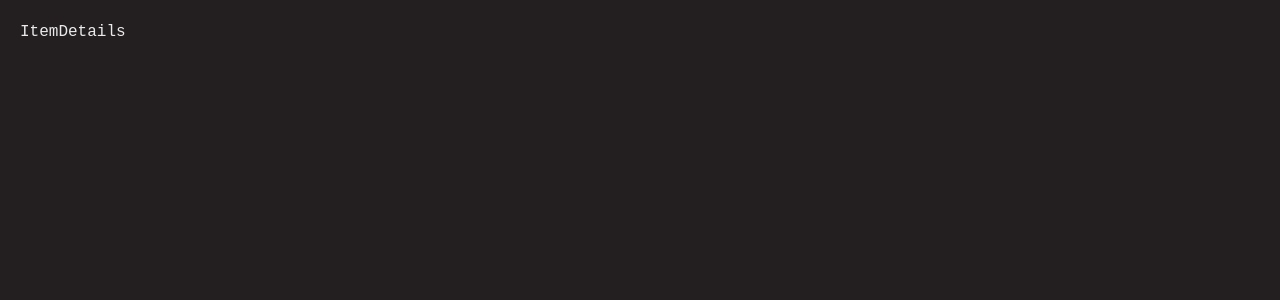
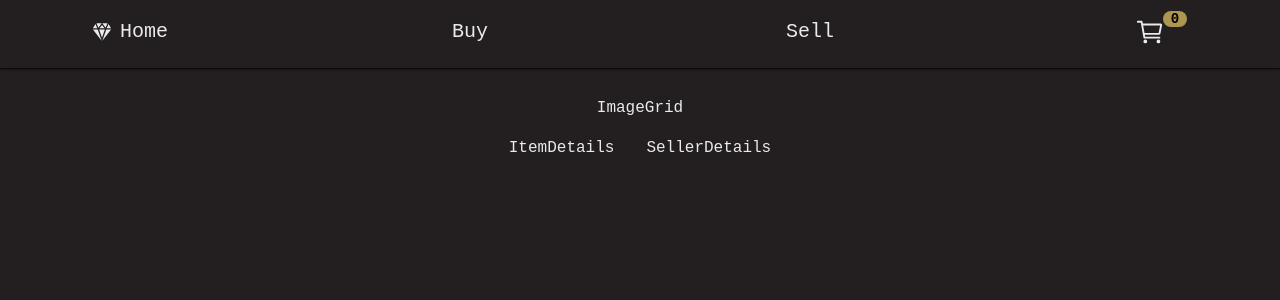
Before and after one commit to vipul-khedekar/top-1percent-exchange_buysell, a React (Vite) app: page /store/item/1 in a window 1280 px wide. Shown: the top 300 px of the page. Built offline with nearby package versions, Linux system fonts and the light colour scheme.

Commit message:
Created: Seperated page sections into its own components and passes params so that make use of the id for fetching details.

```diff
--- /dev/null
+++ b/src/components/ImageGrid.tsx
@@ -0,0 +1,5 @@
+function ImageGrid() {
+  return <div>ImageGrid</div>;
+}
+
+export default ImageGrid;
--- /dev/null
+++ b/src/components/ItemGrid.tsx
@@ -0,0 +1,5 @@
+function ItemDetails() {
+  return <div>ItemDetails</div>;
+}
+
+export default ItemDetails;
--- /dev/null
+++ b/src/components/SellerDetails.tsx
@@ -0,0 +1,5 @@
+function SellerDetails() {
+  return <div>SellerDetails</div>;
+}
+
+export default SellerDetails;
--- a/src/pages/ItemDetails.tsx
+++ b/src/pages/ItemDetails.tsx
@@ -1,5 +1,27 @@
+import { useParams } from "react-router-dom";
+
+import Navbar from "../components/Navbar";
+import ImageGrid from "../components/ImageGrid";
+import ItemGrid from "../components/ItemGrid";
+import SellerDetails from "../components/SellerDetails";
+
 function ItemDetails() {
-  return <div>ItemDetails</div>;
+  const params = useParams();
+
+  return (
+    <div>
+      <Navbar />
+
+      <section className="flex flex-col justify-start items-center gap-4 mt-24">
+        <ImageGrid key={params.id} id={params.id} />
+
+        <div className="flex justify-between items-start gap-8">
+          <ItemGrid key={params.id} id={params.id} />
+          <SellerDetails key={params.id} id={params.id} />
+        </div>
+      </section>
+    </div>
+  );
 }
 
 export default ItemDetails;
```
